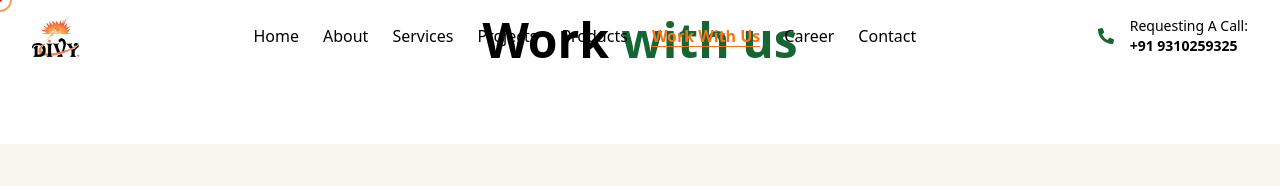
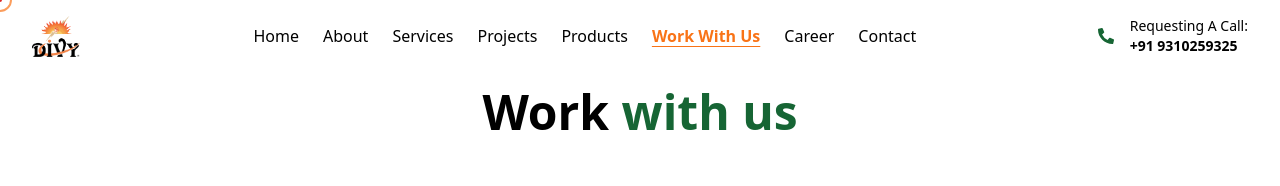
Before and after one commit to vanshika8484/Solar_web, a React (Vite) app: page /workwithus in a window 1280 px wide. Shown: the top 186 px of the page. Built offline with nearby package versions, Linux system fonts and the light colour scheme; a web font is replaced by a local one.

Commit message:
Update NewWorkWithUs.jsx

```diff
--- a/src/components/NewWorkWithUs.jsx
+++ b/src/components/NewWorkWithUs.jsx
@@ -11,7 +11,7 @@ function NewWorkWithUs() {
   return (
     <section>
     <motion.h2
-        className="text-4xl md:text-5xl font-bold text-center  mt-6 "
+        className="text-4xl md:text-5xl font-bold text-center  mt-24 "
         initial={{ opacity: 0, y: -30 }}
         animate={{ opacity: 1, y: 0 }}
         transition={{ duration: 0.5 }}
```
